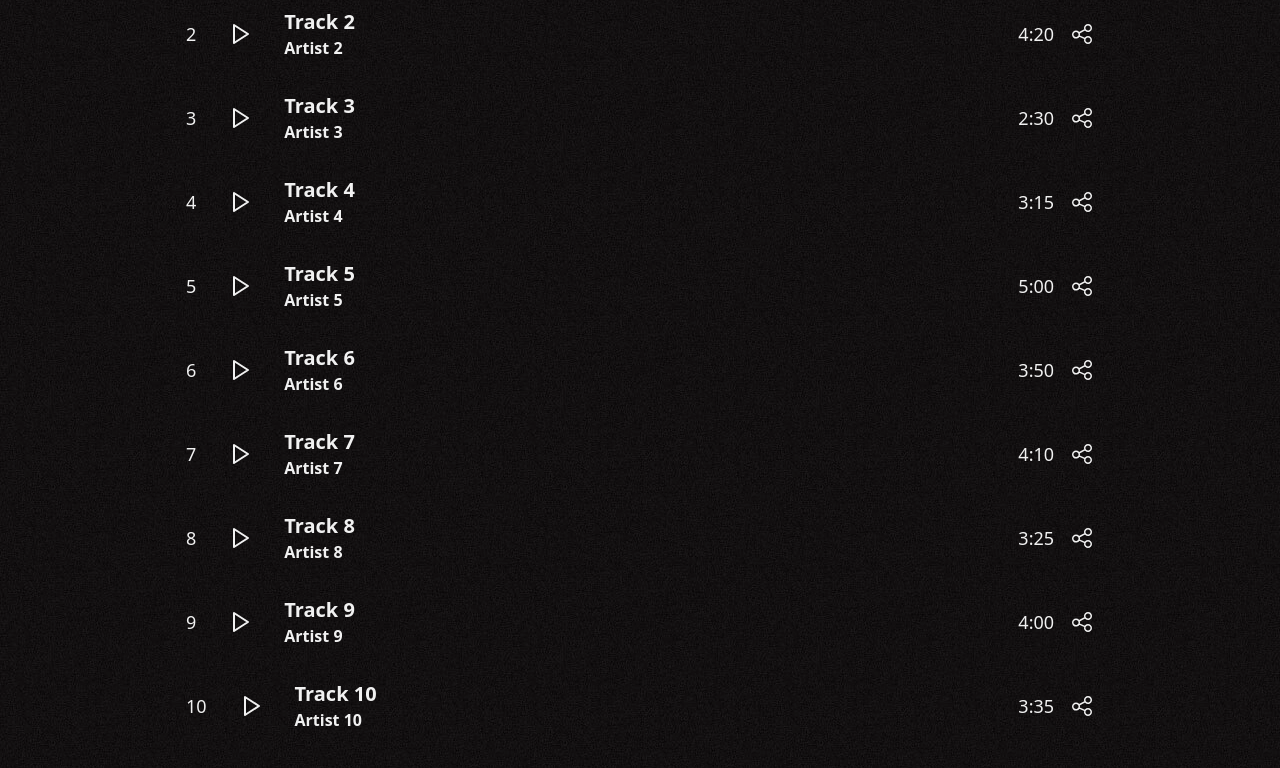
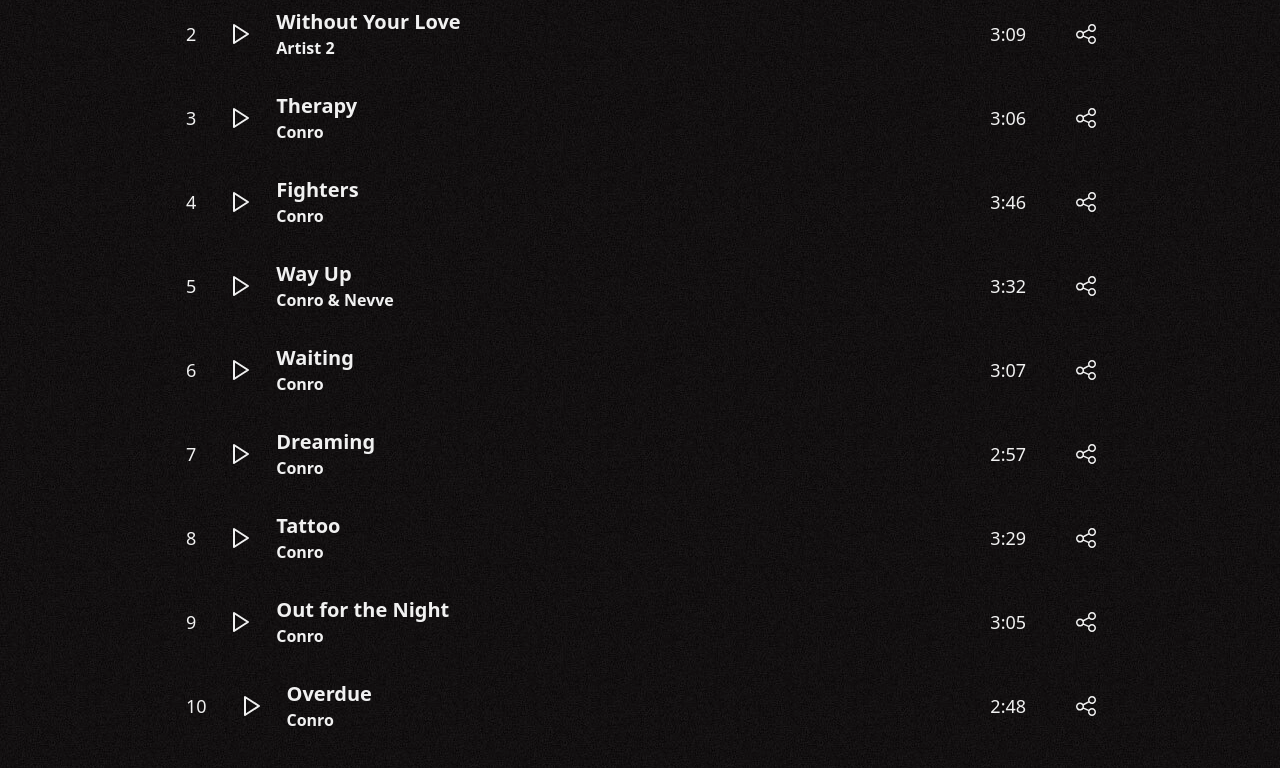
Before and after one commit to Robinho0413/Frontend-Practice, a Next.js app: page / in a window 1280 px wide. Shown: the part 1251-2019 px from the top of the page. Built offline with nearby package versions, Linux system fonts and the light colour scheme; a web font is replaced by a local one.

Commit message:
Update tracklist with new song titles and artists, adjust layout for better alignment

```diff
--- a/app/page.tsx
+++ b/app/page.tsx
@@ -8,17 +8,17 @@ import Tracklist from "@/components/sections/tracklist";
 
 const tracks = [
   { id: 1, title: 'The Small Things', artist: 'Conro', duration: '3:35' },
-  { id: 2, title: 'Track 2', artist: 'Artist 2', duration: '4:20' },
-  { id: 3, title: 'Track 3', artist: 'Artist 3', duration: '2:30' },
-  { id: 4, title: 'Track 4', artist: 'Artist 4', duration: '3:15' },
-  { id: 5, title: 'Track 5', artist: 'Artist 5', duration: '5:00' },
-  { id: 6, title: 'Track 6', artist: 'Artist 6', duration: '3:50' },
-  { id: 7, title: 'Track 7', artist: 'Artist 7', duration: '4:10' },
-  { id: 8, title: 'Track 8', artist: 'Artist 8', duration: '3:25' },
-  { id: 9, title: 'Track 9', artist: 'Artist 9', duration: '4:00' },
-  { id: 10, title: 'Track 10', artist: 'Artist 10', duration: '3:35' },
-  { id: 11, title: 'Track 11', artist: 'Artist 11', duration: '4:45' },
-  { id: 12, title: 'Track 12', artist: 'Artist 12', duration: '3:55' },
+  { id: 2, title: 'Without Your Love', artist: 'Artist 2', duration: '3:09' },
+  { id: 3, title: 'Therapy', artist: 'Conro', duration: '3:06' },
+  { id: 4, title: 'Fighters', artist: 'Conro', duration: '3:46' },
+  { id: 5, title: 'Way Up', artist: 'Conro & Nevve', duration: '3:32' },
+  { id: 6, title: 'Waiting', artist: 'Conro', duration: '3:07' },
+  { id: 7, title: 'Dreaming', artist: 'Conro', duration: '2:57' },
+  { id: 8, title: 'Tattoo', artist: 'Conro', duration: '3:29' },
+  { id: 9, title: 'Out for the Night', artist: 'Conro', duration: '3:05' },
+  { id: 10, title: 'Overdue', artist: 'Conro', duration: '2:48' },
+  { id: 11, title: 'Say It', artist: 'Conro', duration: '3:04' },
+  { id: 12, title: 'Here to Stay', artist: 'Conro', duration: '2:44' },
 ];
 
 export default function Home() {
--- a/components/sections/tracklist.tsx
+++ b/components/sections/tracklist.tsx
@@ -20,16 +20,18 @@ const Tracklist: React.FC<TracklistProps> = ({ tracks }) => {
             <ul className='w-full mt-4'>
                 {tracks.map(track => (
                     <li key={track.id}>
-                        <div className='flex flex-row items-center gap-8 py-4 px-1'>
+                        <div className='flex flex-row items-center gap-8 py-4 pl-1'>
                             <p className='text-lg'>{track.id}</p>
-                            <a href="">
-                                <PlayIcon className='w-6 h-6' />
-                            </a>
-                            <div className='flex flex-col w-full'>
-                                <p className='text-xl font-semibold'>{track.title}</p>
-                                <p className='font-semibold'>{track.artist}</p>
+                            <div className='flex flex-row items-center gap-6 w-full'>
+                                <a href="">
+                                    <PlayIcon className='w-6 h-6' />
+                                </a>
+                                <div className='flex flex-col w-full'>
+                                    <p className='text-lg sm:text-xl font-semibold text-nowrap'>{track.title}</p>
+                                    <p className='font-semibold'>{track.artist}</p>
+                                </div>
                             </div>
-                            <div className='flex flex-row items-center gap-1 md:gap-4'>
+                            <div className='flex flex-row items-center gap-1 md:gap-8 xl:gap-12'>
                                 <p className='text-lg'>
                                     {track.duration}
                                 </p>
```
